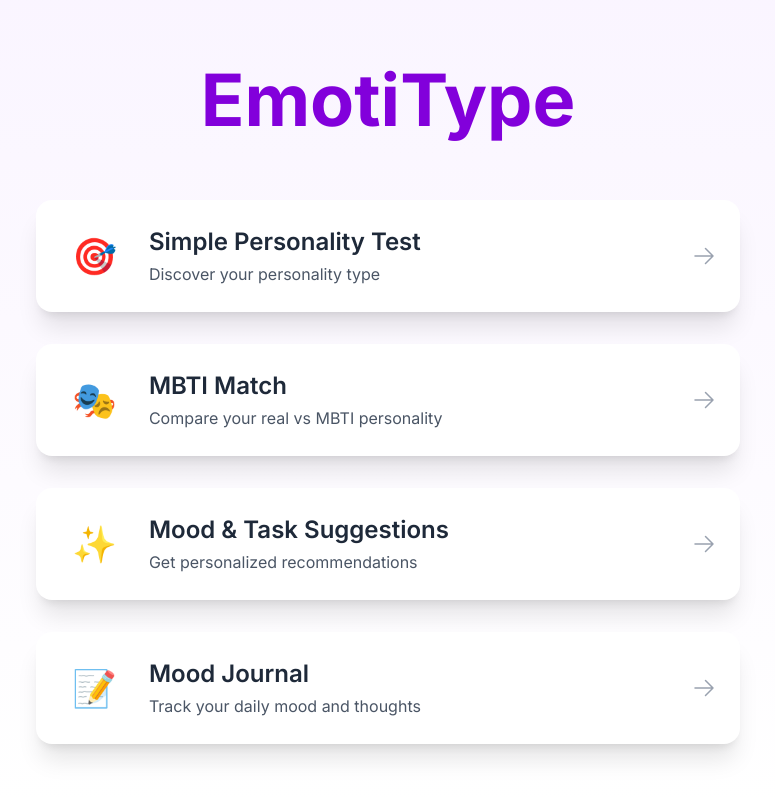
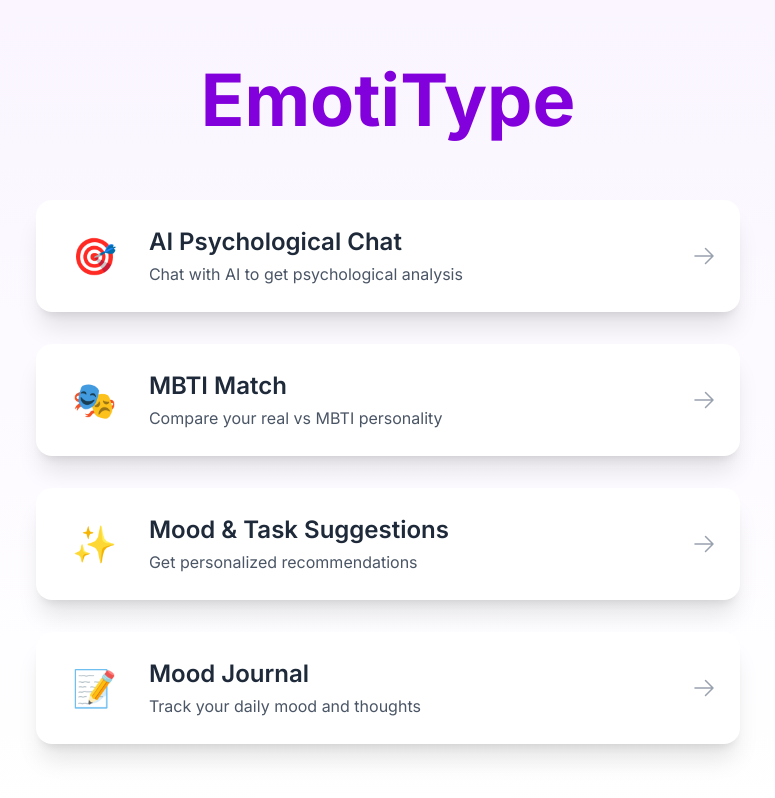
Before and after one commit to kjs1130/Team-assignment, a Next.js app: page / in a window 1280 px wide. Shown: the top 798 px of the page, without its empty margins (252-1027 px from the left). Built offline with nearby package versions, Linux system fonts and the light colour scheme.

Commit message:
Update page.tsx

```diff
--- a/app/page.tsx
+++ b/app/page.tsx
@@ -4,8 +4,8 @@
 export default function Home() {
   const features = [
     {
-      title: 'Simple Personality Test',
-      description: 'Discover your personality type',
+      title: 'AI Psychological Chat',
+      description: 'Chat with AI to get psychological analysis',
       icon: '🎯',
       href: '/psych-test',
       color: 'from-pink-400 to-rose-400',
```
